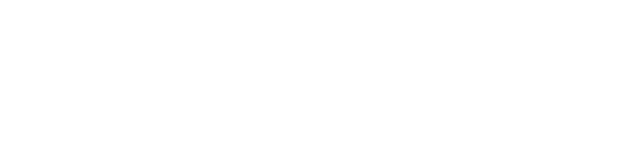
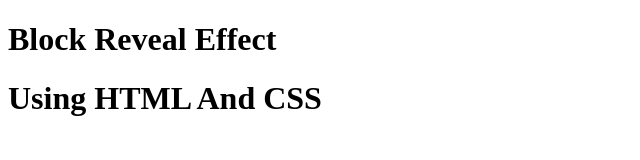
Before and after one commit to Trikita73/Block_Reveal, a plain HTML site: page index.html in a window 1280 px wide. Shown: the whole page, without its empty margins (0-640 px from the left). Drawn offline with Linux system fonts and the light colour scheme.

Commit message:
Block_Reveal

```diff
--- a/index.html
+++ b/index.html
@@ -9,10 +9,15 @@
 	<link rel="apple-touch-icon" href="css/img/favicon/apple-touch-icon.png">
 	<link rel="apple-touch-icon" sizes="72x72" href="css/img/favicon/apple-touch-icon-72x72.png">
 	<link rel="apple-touch-icon" sizes="114x114" href="css/img/favicon/apple-touch-icon-114x114.png">
+	<link href="https://fonts.googleapis.com/css?family=Playfair+Display" rel="stylesheet">
 	<link rel="stylesheet" type="text/css" href="css/main.css">
 </head>
 <body>
-
-
+	<h1 class="rev-block">
+		<span>Block Reveal Effect</span>
+	</h1>
+	<h1 class="rev-block" id="onemore">
+		<span>Using HTML And CSS</span>
+	</h1>
 </body>
 </html>
```
